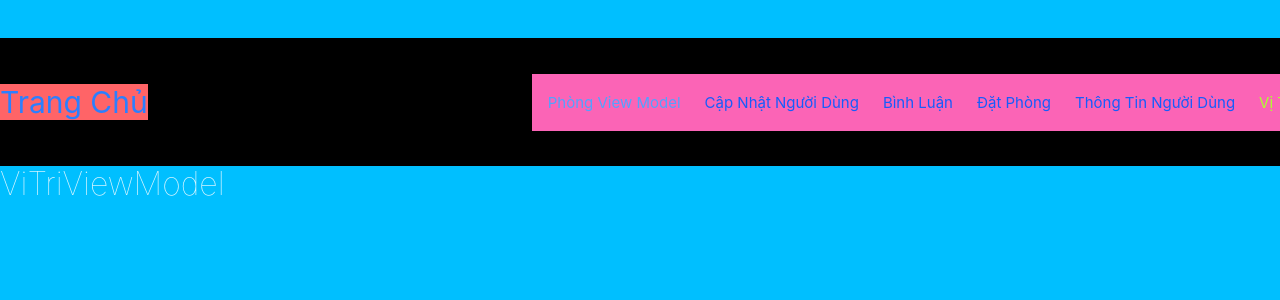
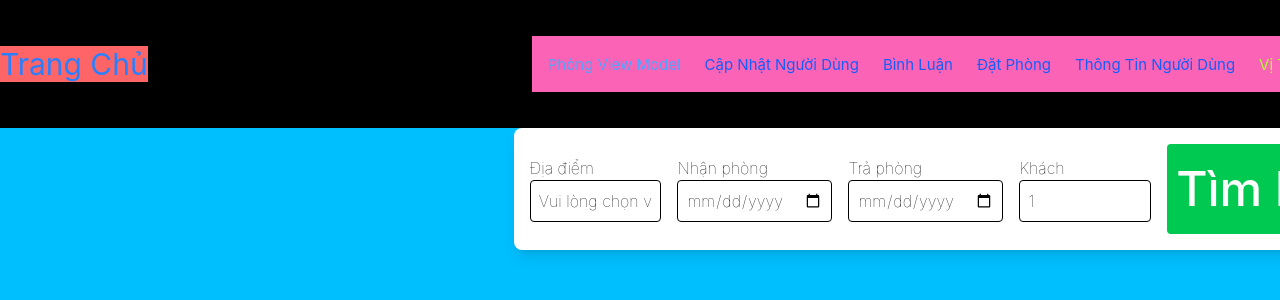
Before and after one commit to truongquanghuy-cyber/AIR-BNB, a React (Vite) app: page /vitri in a window 1280 px wide. Shown: the top 300 px of the page. Built offline with nearby package versions, Linux system fonts and the light colour scheme; no server answers.

Commit message:
them vao vi tri

```diff
--- a/package.json
+++ b/package.json
@@ -10,7 +10,7 @@
     "preview": "vite preview"
   },
   "dependencies": {
-    "@tailwindcss/vite": "^4.0.3",
+    "@tailwindcss/vite": "^4.0.5",
     "react": "^18.3.1",
     "react-dom": "^18.3.1",
     "react-router-dom": "^7.1.5"
@@ -28,7 +28,7 @@
     "eslint-plugin-react-refresh": "^0.4.16",
     "globals": "^15.14.0",
     "postcss": "^8.5.1",
-    "tailwindcss": "^4.0.3",
+    "tailwindcss": "^4.0.5",
     "vite": "^6.0.5"
   }
 }
--- a/src/components/dangnhapview.jsx
+++ b/src/components/dangnhapview.jsx
@@ -1,6 +1,8 @@
 import { useState } from "react";
 
 export function DangNhapView() {
+
+
   return (
     <form className="p-4 max-w-md mx-auto bg-gray-100 shadow-lg rounded-lg flex flex-col gap-4 items-center text-black">
         <h2 className="text-xl font-bold mb-4">Đăng Nhập</h2>
--- a/src/components/vitriviewmodel.jsx
+++ b/src/components/vitriviewmodel.jsx
@@ -1,7 +1,81 @@
-export function ViTriViewModel () {
+import React, { useState, useEffect } from 'react';
+
+export function ViTriViewModel() {
+    const [locations, setLocations] = useState([]);
+    const [loading, setLoading] = useState(true);
+    const [search, setSearch] = useState('');
+    const [checkIn, setCheckIn] = useState('');
+    const [checkOut, setCheckOut] = useState('');
+    const [guests, setGuests] = useState(1);
+
+    useEffect(() => {
+        fetch('https://airbnbnew.cybersoft.edu.vn/api/vi-tri')
+            .then(response => response.json())
+            .then(data => {
+                if (Array.isArray(data)) {
+                    setLocations(data);
+                } else {
+                    console.error('Data is not an array', data);
+                }
+                setLoading(false);
+            })
+            .catch(error => {
+                console.error('Error fetching locations:', error);
+                setLoading(false);
+            });
+    }, []);
+
+    const handleSearchChange = (event) => {
+        setSearch(event.target.value);
+    };
+
     return (
-        <div>
-            <h1>ViTriViewModel</h1>
+        <div className="max-w-4xl mx-auto p-4 bg-white shadow-lg rounded-lg text-black">
+            <div className="flex items-center justify-between gap-4">
+                <div className="flex-1">
+                    <h2>Địa điểm</h2>
+                    <input
+                        type="text"
+                        value={search}
+                        onChange={handleSearchChange}
+                        placeholder="Vui lòng chọn vị trí"
+                        className="w-full p-2 border rounded"
+                        disabled={loading}
+                    />
+                </div>
+                <div className="flex-1">
+                    <h2>Nhận phòng</h2>
+                    <input
+                        type="date"
+                        value={checkIn}
+                        onChange={e => setCheckIn(e.target.value)}
+                        className="w-full p-2 border rounded"
+                    />
+                </div>
+                <div className="flex-1">
+                    <h2>Trả phòng</h2>
+                    <input
+                        type="date"
+                        value={checkOut}
+                        onChange={e => setCheckOut(e.target.value)}
+                        className="w-full p-2 border rounded"
+                    />
+                </div>
+                <div className="flex-1">
+                    <h2>Khách</h2>
+                    <input
+                        type="number"
+                        value={guests}
+                        onChange={e => setGuests(e.target.value)}
+                        min="1"
+                        placeholder="Khách"
+                        className="w-full p-2 border rounded"
+                    />
+                </div>
+                <button className="bg-green-500 text-white p-2 rounded">
+                    Tìm kiếm
+                </button>
+            </div>
         </div>
     );
 }
--- a/src/main.jsx
+++ b/src/main.jsx
@@ -3,6 +3,7 @@ import { createRoot } from 'react-dom/client'
 import { BrowserRouter } from 'react-router-dom'
 import { App } from './App'
 import React from 'react'
+
 
 
 
--- a/vite.config.js
+++ b/vite.config.js
@@ -1,8 +1,9 @@
-import { defineConfig } from 'vite'
-import react from '@vitejs/plugin-react'
-import tailwindcss from '@tailwindcss/vite'
+import { defineConfig } from "vite";
+import react from "@vitejs/plugin-react";
+import tailwindcss from "@tailwindcss/vite";
 
 // https://vite.dev/config/
 export default defineConfig({
-  plugins: [react(), tailwindcss(), ],"@tailwindcss/postcss": {},
-})
+  plugins: [react(), tailwindcss()],
+  "@tailwindcss/postcss": {},
+});
```
Also changed, not shown: 1 other file (tests, documents, lock files or other folders).
